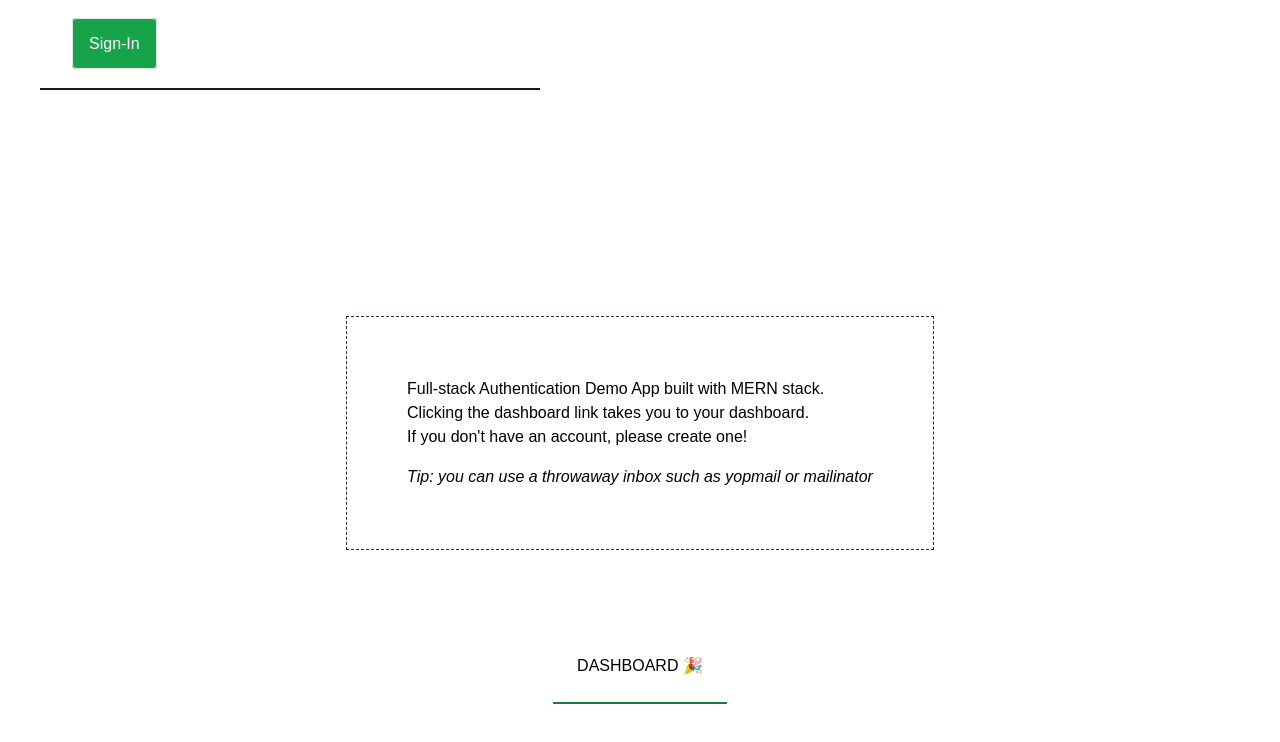
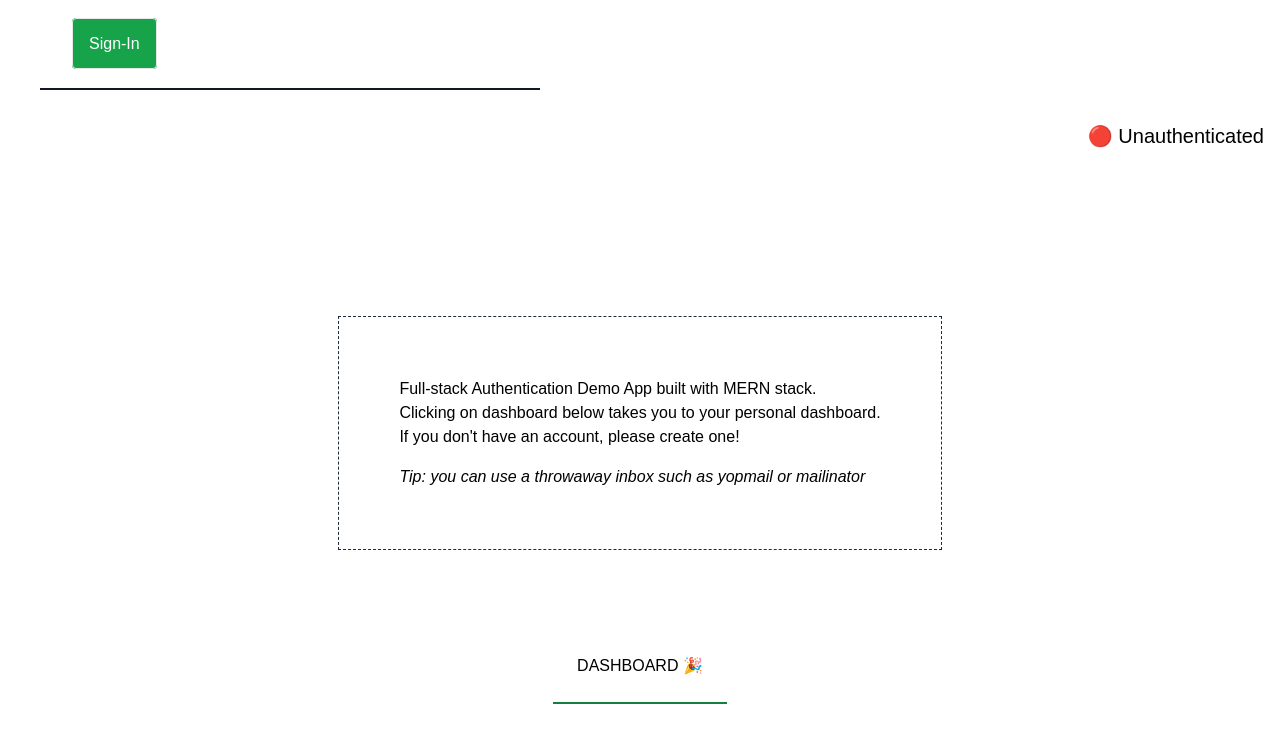
Before and after one commit to iceicles/auth-demo, a Next.js app in the folder frontend/: page / in a window 1280 px wide. Shown: the top 742 px of the page. Built offline with nearby package versions, Linux system fonts and the light colour scheme; no server answers.

Commit message:
authentication status component

```diff
--- a/frontend/app/dashboard/page.tsx
+++ b/frontend/app/dashboard/page.tsx
@@ -19,7 +19,7 @@ const greetings = [
 export default function Dashboard() {
   const { user } = useAuth();
 
-  if (user === '') {
+  if (!user) {
     return (
       <div className='flex items-center justify-center min-h-screen mx-8 md:mx-0 leading-[45px] md:leading-8'>
         <span>
--- a/frontend/app/page.tsx
+++ b/frontend/app/page.tsx
@@ -1,3 +1,4 @@
+import { AuthenticationStatus } from '@/components/AuthenticationStatus';
 import { HeaderNav } from '@/components/HeaderNav';
 import Link from 'next/link';
 
@@ -16,12 +17,13 @@ export default function Home() {
   return (
     <>
       <HeaderNav />
-      <div className='flex flex-col items-center justify-center h-screen'>
+      <div className='flex flex-col items-center justify-center h-screen relative'>
+        <AuthenticationStatus />
         <div className='m-10 sm:border sm:border-dashed sm:border-slate-800 sm:p-[60px]'>
           <h1 className='mb-4'>
             Full-stack Authentication Demo App built with MERN stack. <br />
-            Clicking the dashboard link takes you to your dashboard. <br /> If
-            you don't have an account, please create one!
+            Clicking on dashboard below takes you to your personal dashboard.{' '}
+            <br /> If you don't have an account, please create one!
           </h1>
           <i>
             Tip: you can use a throwaway inbox such as <a href='#'>yopmail</a>{' '}
--- /dev/null
+++ b/frontend/components/AuthenticationStatus.tsx
@@ -0,0 +1,16 @@
+'use client';
+import { useAuth } from '@/hooks/useAuth';
+
+export const AuthenticationStatus = () => {
+  const { user } = useAuth();
+
+  return !user ? (
+    <h1 className='self-end mr-4 text-l md:text-xl absolute top-8'>
+      🔴 Unauthenticated
+    </h1>
+  ) : (
+    <h1 className='self-end mr-4 text-l md:text-xl absolute top-8'>
+      🟢 Authenticated
+    </h1>
+  );
+};
--- a/frontend/components/HeaderNav.tsx
+++ b/frontend/components/HeaderNav.tsx
@@ -22,8 +22,6 @@ export const HeaderNav = () => {
       console.log('error: ', error);
     }
   };
-
-  console.log('user - ', user);
 
   const renderLoginBtn = () => {
     return (
```
